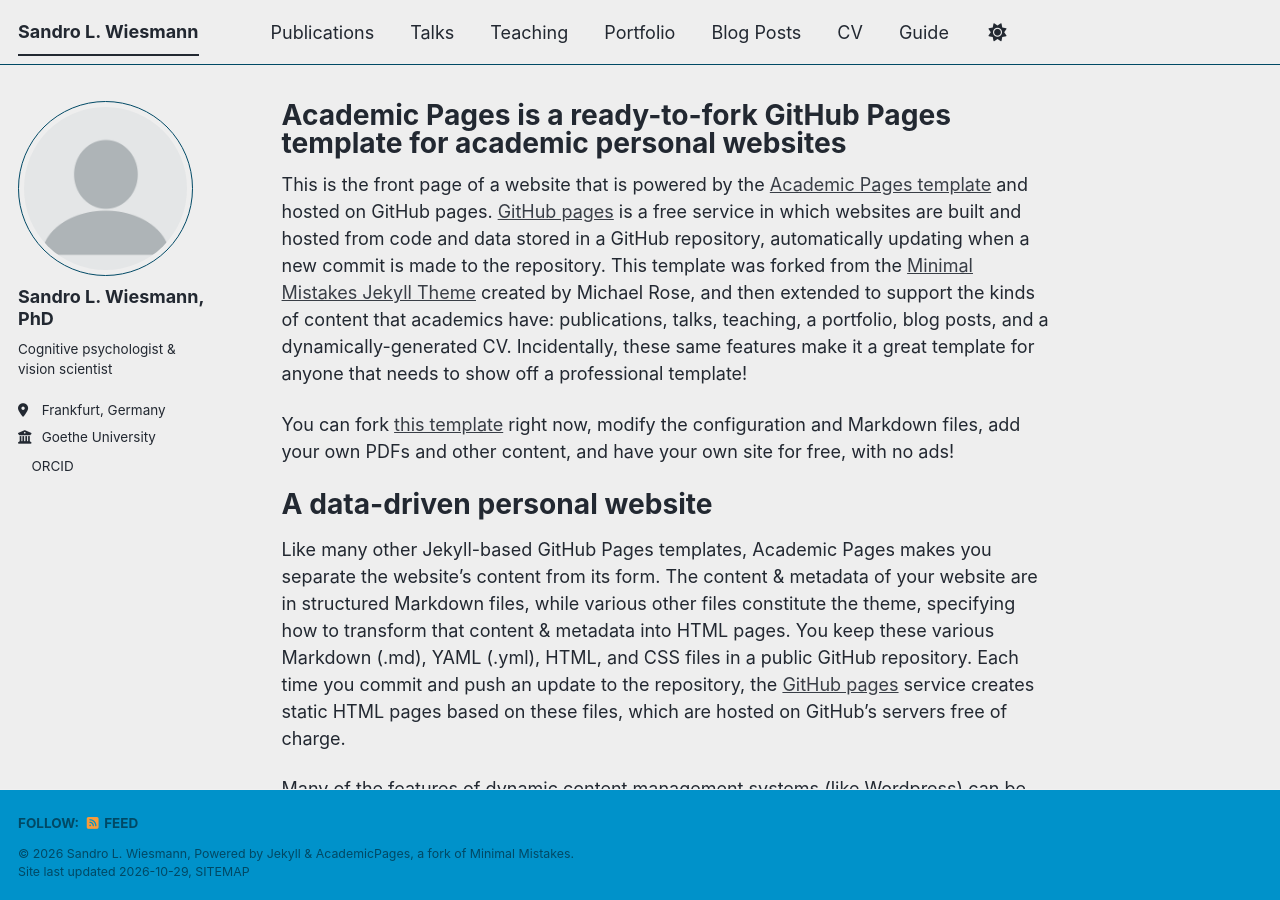
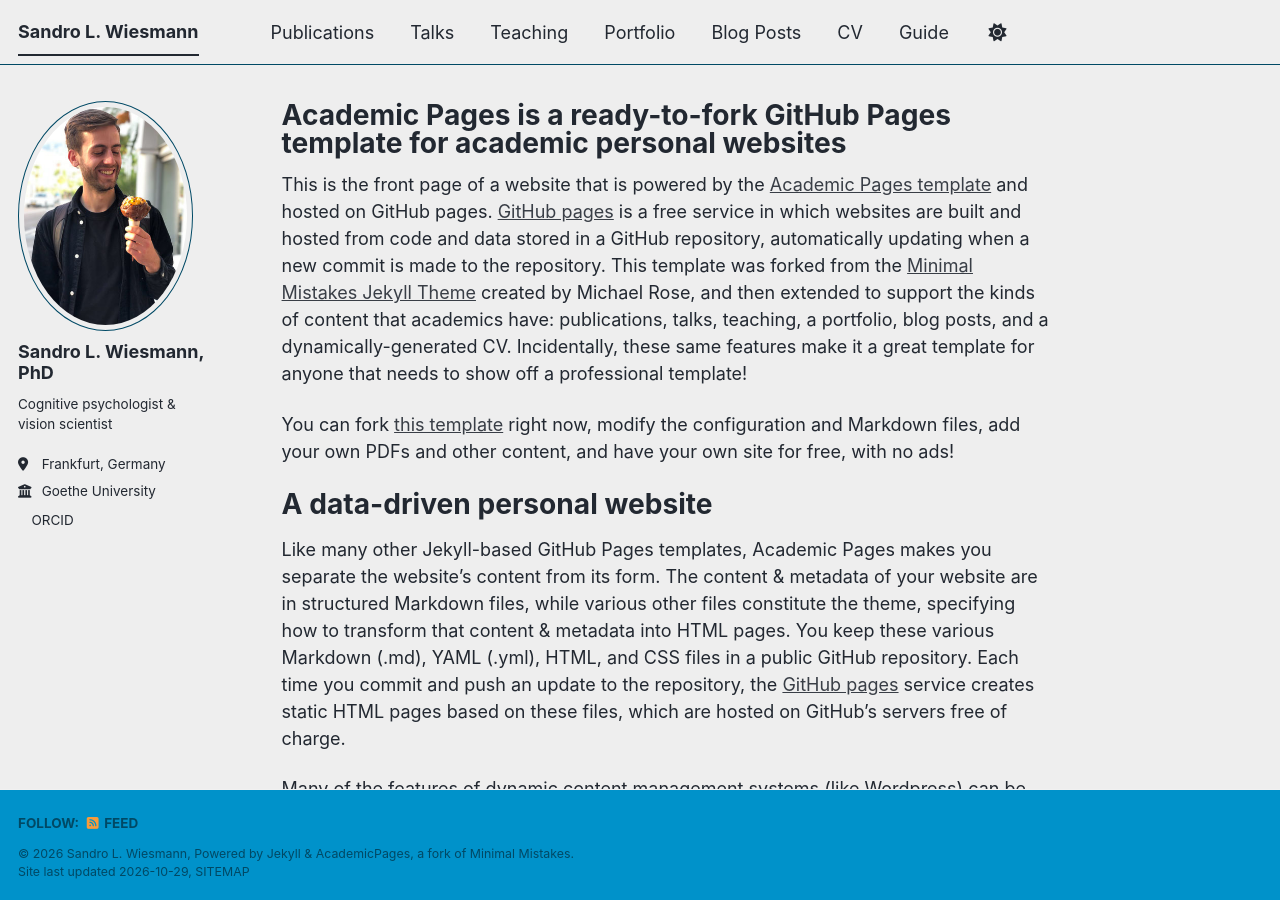
Before and after one commit to sandrowiesmann/sandrowiesmann.github.io, a Jekyll site: the page built from _pages/about.md, in a window 1280 px wide and 900 px high. Built offline with Jekyll 4.4.1, drawn with Linux system fonts in a browser that asks for light colours; a script bundle is joined from its source files by our own code; a style sheet for code colours, icons or effects is not loaded.

Commit message:
Update author avatar in configuration

```diff
--- a/_config.yml
+++ b/_config.yml
@@ -23,7 +23,7 @@ repository               : "sandrowiesmann/sandrowiesmann.github.io"
 #               Additional customization can be done by editing /_includes/author-profile.html
 author:
   # Biographic information
-  avatar           : "profile.png"
+  avatar           : "Sandro-Wiesmann.jpg"
   name             : "Sandro L. Wiesmann, PhD"
   pronouns         : # example: "she/her"
   bio              : "Cognitive psychologist & vision scientist"
```
